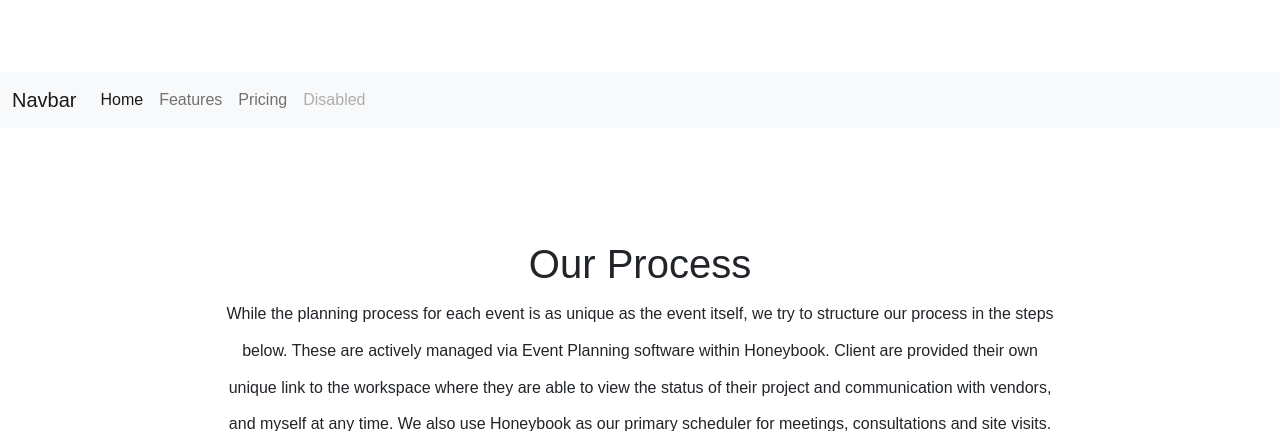
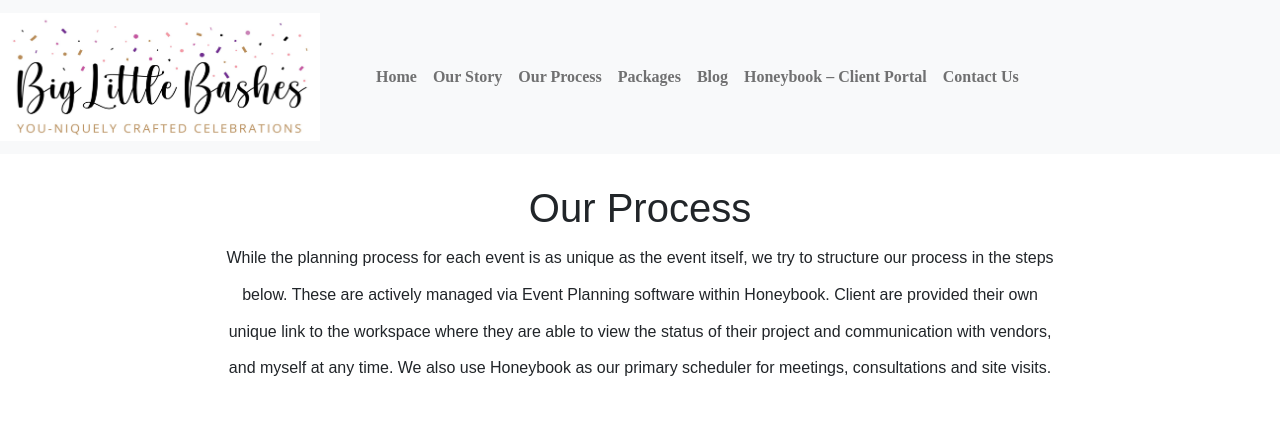
Before and after one commit to FrankRunfola1229/BigLittleBashes, a PHP site: page /pages/ourProcess.html in a window 1280 px wide. Shown: the top 431 px of the page. Run offline with PHP 8.4, Linux system fonts and the light colour scheme.

Commit message:
OurProcess.html NavBar dropdown worksgit add .

```diff
--- a/assets/css/styles.css
+++ b/assets/css/styles.css
@@ -30,15 +30,19 @@ p {
 }
 
 
+.navbar{
+	z-index: 999;
+}
+
+.navbar-nav {
+
+	padding-left: 2rem;
+}
+
 #mainNav {
 	margin-bottom: 10em;
 	font-weight: 900;
 	font-family: 'Montserrat';
-}
-
-
-.navbar{
-	z-index: 999;
 }
 
 @media (max-width: 720px) {
--- a/pages/ourProcess.html
+++ b/pages/ourProcess.html
@@ -5,10 +5,8 @@
     <meta charset="utf-8" />
     <meta name="viewport" content="width=device-width, initial-scale=1" />
     <title>Big Little Bashes</title>
-    <!-- CSS Files -->
+
     <link href="https://cdn.jsdelivr.net/npm/bootstrap@5.0.0-beta2/dist/css/bootstrap.min.css" rel="stylesheet" integrity="sha384-BmbxuPwQa2lc/FVzBcNJ7UAyJxM6wuqIj61tLrc4wSX0szH/Ev+nYRRuWlolflfl" crossorigin="anonymous">
-    <!-- Custom styles for this template -->
-    <link rel="stylesheet" href="/assets/css/animate.css">
     <link rel="stylesheet" href="/assets/css/styles.css">
 
     <script src="https://cdn.jsdelivr.net/npm/bootstrap@5.0.0-beta2/dist/js/bootstrap.bundle.min.js" integrity="sha384-b5kHyXgcpbZJO/tY9Ul7kGkf1S0CWuKcCD38l8YkeH8z8QjE0GmW1gYU5S9FOnJ0" crossorigin="anonymous"></script>
@@ -16,23 +14,47 @@
 </head>
 
 <body>
+
     <!--***************************************  -->
     <!--              NAVBAR                     -->
     <!-- *************************************** -->
-    <nav class="navbar navbar-expand-lg navbar-light bg-light">
-        <div class="container-fluid">
-            <a class="navbar-brand" href="#">Navbar</a>
-            <button class="navbar-toggler" type="button" data-bs-toggle="collapse" data-bs-target="#navbarNavAltMarkup" aria-controls="navbarNavAltMarkup" aria-expanded="false" aria-label="Toggle navigation">
-                <span class="navbar-toggler-icon"></span>
-            </button>
-            <div class="collapse navbar-collapse" id="navbarNavAltMarkup">
-                <div class="navbar-nav">
-                    <a class="nav-link active" aria-current="page" href="#">Home</a>
-                    <a class="nav-link" href="#">Features</a>
-                    <a class="nav-link" href="#">Pricing</a>
-                    <a class="nav-link disabled" href="#" tabindex="-1" aria-disabled="true">Disabled</a>
-                </div>
-            </div>
+    <nav id="mainNav" class="navbar navbar-expand-lg navbar-light fixed-top bg-light">
+        <a class="navbar-brand js-scroll-trigger" href="/index.html">
+            <img id="logo" src="/assets/img/BLB_NavBar.jpg">
+        </a>
+
+        <button class="navbar-toggler" type="button" data-bs-toggle="collapse" data-bs-target="#navbarNavAltMarkup" aria-controls="navbarNavAltMarkup" aria-expanded="false" aria-label="Toggle navigation">
+            <span class="navbar-toggler-icon"></span>
+        </button>
+
+        <div class="collapse navbar-collapse text-right" id="navbarNavAltMarkup">
+            <ul class="navbar-nav me-auto mb-2 mb-lg-0">
+                <li class="nav-item active">
+                    <a class="nav-link" href="/index.html">Home <span class="sr-only"></span></a>
+                </li>
+                <li class="nav-item active">
+                    <a class="nav-link" href="/pages/ourStory.html"> Our Story <span class="sr-only"></span></a>
+                </li>
+                <li class="nav-item active">
+                    <a class="nav-link" href="/pages/ourProcess.html"> Our Process <span class="sr-only"></span></a>
+                </li>
+
+                <li class="nav-item active">
+                    <a class="nav-link" href="/pages/packages.html">Packages <span class="sr-only"></span></a>
+                </li>
+
+                <li class="nav-item active">
+                    <a class="nav-link" href="/pages/blog.html">Blog<span class=" sr-only"></span></a>
+                </li>
+
+                <li class="nav-item active">
+                    <a class="nav-link" href="/pages/honeybook.html">Honeybook – Client Portal <span class="
+              sr-only"></span></a>
+                </li>
+                <li class="nav-item active">
+                    <a class="nav-link" href="/pages/contactUs.html">Contact Us <span class=" sr-only"></span></a>
+                </li>
+            </ul>
         </div>
     </nav>
 
@@ -53,6 +75,7 @@
 
         </div>
     </div>
+
 </body>
 
 </html>
```
Also changed, not shown: index.html (+8 -9 lines), pages/blog.html (+11 -11 lines), pages/contactUs.html (+11 -11 lines), pages/honeybook.html (+12 -10 lines), pages/ourStory.html (+10 -12 lines), pages/packages.html (+11 -11 lines).
